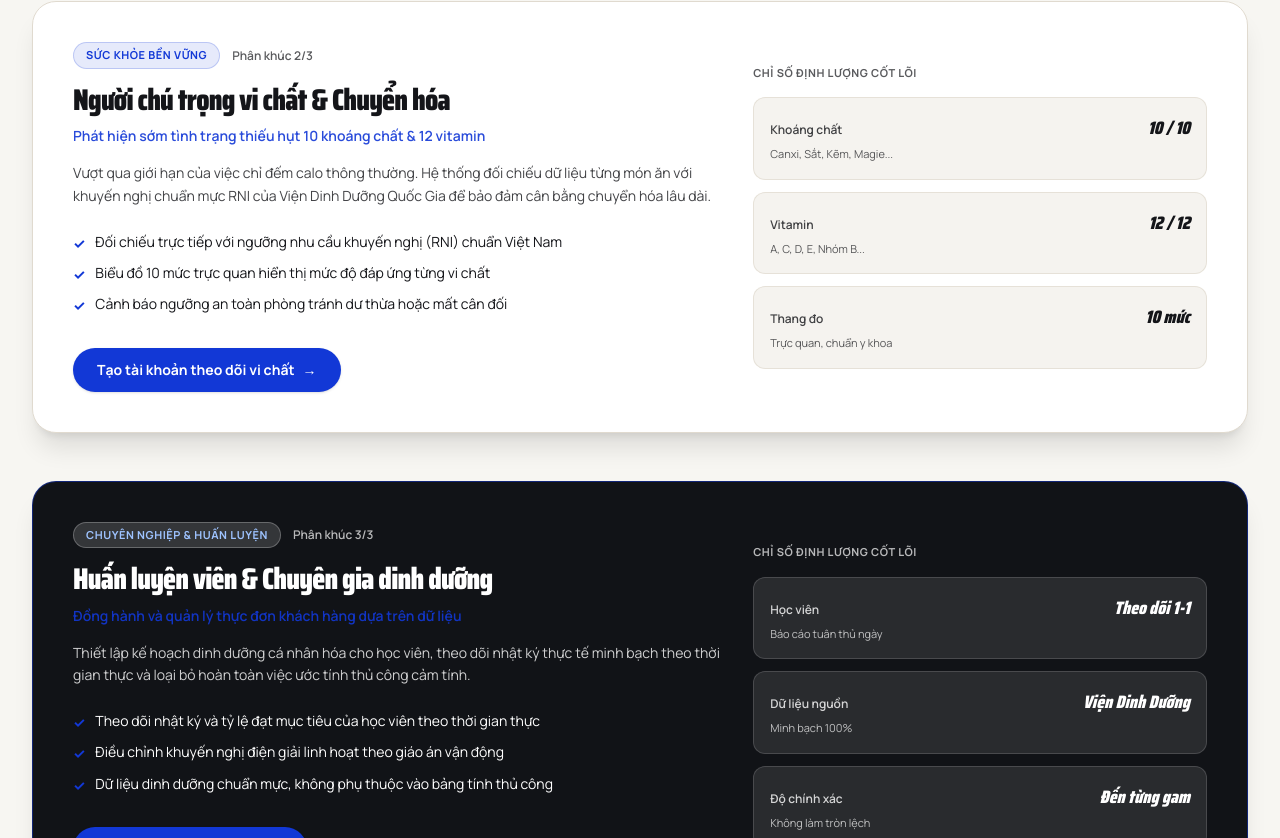
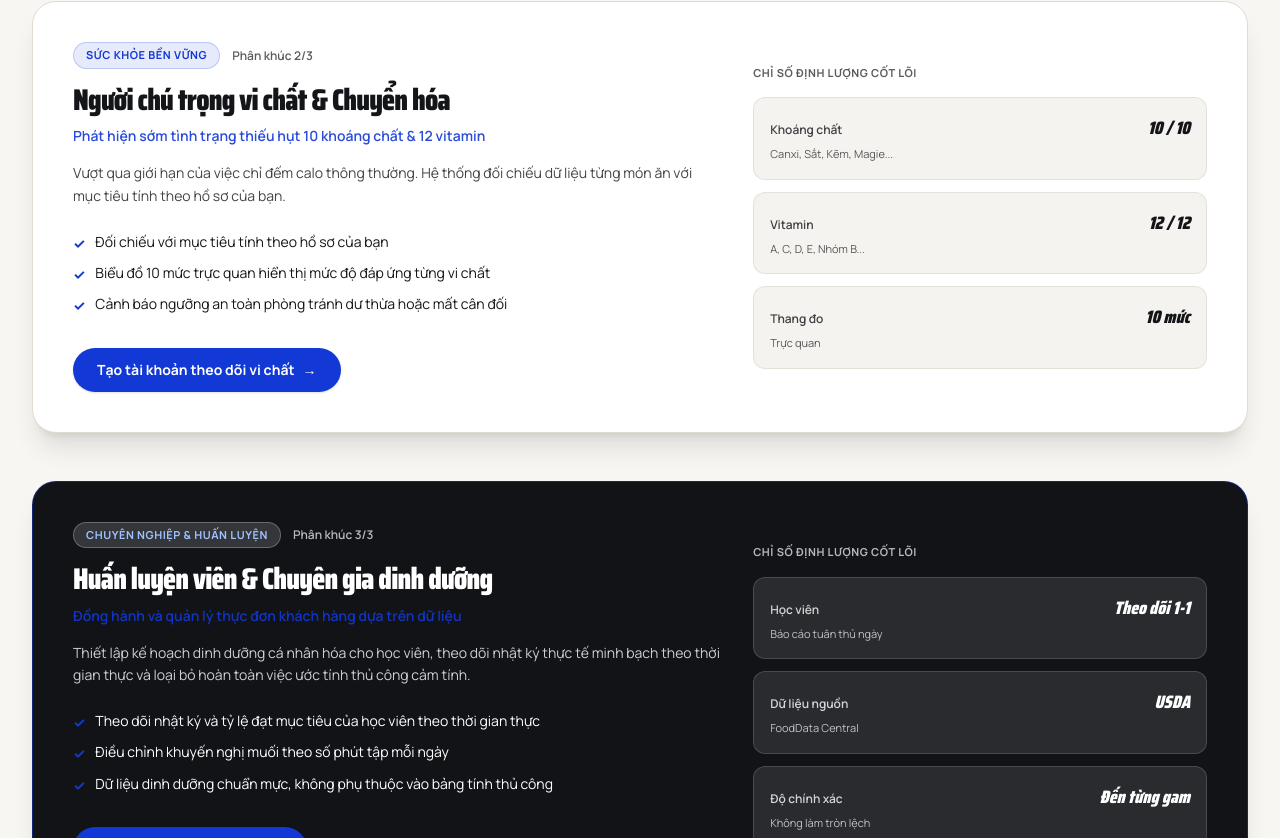
Before and after one commit to DongDuong2001/nutrition-fortifykitchen, a Next.js app in the folder apps/web/: page /landing in a window 1280 px wide. Shown: the part 1662-2500 px from the top of the page. Built offline with nearby package versions, Linux system fonts and the light colour scheme; no server answers.

Commit message:
cc-41: landing copy keeps true claims only

```diff
--- a/apps/web/app/landing/page.tsx
+++ b/apps/web/app/landing/page.tsx
@@ -6,9 +6,9 @@ import { KilnWordmarkFooter } from "@/components/landing/kiln-wordmark-footer";
 import { FloatingPhone } from "@/components/landing/floating-phone";
 
 export const metadata = {
-  title: "H1T MICRO — Hệ thống theo dõi 22 vi chất và năng lượng chuẩn khoa học",
+  title: "H1T MICRO — Hệ thống theo dõi 22 vi chất và năng lượng",
   description:
-    "Nền tảng kiểm soát dinh dưỡng toàn diện: định lượng chính xác 22 vi chất thiết yếu và cân bằng năng lượng theo tiêu chuẩn khuyến nghị RNI/RDA của Viện Dinh Dưỡng Quốc Gia và USDA.",
+    "Theo dõi 22 vi chất và năng lượng mỗi ngày. Mục tiêu tính theo hồ sơ của bạn, dữ liệu món ăn từ USDA FoodData Central.",
 };
 
 const STEPS = [
@@ -16,7 +16,7 @@ const STEPS = [
     num: "01",
     stepLabel: "BƯỚC 1",
     title: "Ghi nhận khẩu phần chính xác",
-    desc: "Tra cứu từ danh mục thực phẩm chuẩn hoá (Viện Dinh Dưỡng & USDA). Ghi nhanh nhiều món liên tiếp vào từng bữa ăn với khối lượng gam thực tế.",
+    desc: "Tra cứu từ dữ liệu USDA FoodData Central. Ghi nhanh nhiều món liên tiếp vào từng bữa ăn với khối lượng gam thực tế.",
     microUi: (
       <div className="p-3.5 rounded-2xl bg-page/80 border border-card-border/70 flex items-center justify-between">
         <div className="flex items-center gap-2.5 min-w-0">
@@ -38,12 +38,12 @@ const STEPS = [
     num: "02",
     stepLabel: "BƯỚC 2",
     title: "Phân tích 22 vi chất thời gian thực",
-    desc: "Tự động đối chiếu từng vitamin và khoáng chất với nhu cầu khuyến nghị RNI chuẩn Việt Nam qua biểu đồ 10 mức phân đoạn trực quan.",
+    desc: "Tự động đối chiếu từng vitamin và khoáng chất với mục tiêu tính theo hồ sơ của bạn qua biểu đồ 10 mức phân đoạn trực quan.",
     microUi: (
       <div className="p-3.5 rounded-2xl bg-page/80 border border-card-border/70 flex flex-col gap-2">
         <div className="flex items-center justify-between text-[11px]">
           <span className="font-semibold text-secondary">Canxi (Ca)</span>
-          <span className="font-extrabold text-level-green">85% chuẩn RNI</span>
+          <span className="font-extrabold text-level-green">85% mục tiêu</span>
         </div>
         <div className="h-1.5 w-full bg-card-border/50 rounded-full overflow-hidden">
           <div className="h-full bg-level-green rounded-full" style={{ width: "85%" }} />
@@ -62,7 +62,7 @@ const STEPS = [
     num: "03",
     stepLabel: "BƯỚC 3",
     title: "Tối ưu hóa theo cường độ vận động",
-    desc: "Hệ thống tự động tính toán nhu cầu bù muối điện giải và nước theo thời lượng tập luyện thực tế mỗi ngày, đồng bộ giáo án cùng huấn luyện viên.",
+    desc: "Hệ thống tự động tính toán nhu cầu bù muối điện giải và nước theo thời lượng tập luyện thực tế mỗi ngày.",
     microUi: (
       <div className="p-3.5 rounded-2xl bg-page/80 border border-card-border/70 flex items-center justify-between">
         <div>
@@ -104,8 +104,8 @@ const TRANSPARENCY_PRINCIPLES = [
   {
     tag: "NGUỒN GỐC MINH BẠCH",
     title: "Gắn nhãn rõ ràng nguồn thực phẩm",
-    desc: "Mọi món ăn hiển thị rõ ràng nguồn gốc dữ liệu: Bảng thành phần dinh dưỡng Việt Nam, cơ sở dữ liệu USDA hoặc món do người dùng tự tạo, phân định rạch ròi.",
-    badge: "100% kiểm chứng nguồn gốc",
+    desc: "Mỗi món có nhãn nguồn: USDA, bảng thành phần Việt Nam, nhãn bao bì, món ước tính hoặc món do bạn tự tạo.",
+    badge: "Mỗi món có nhãn nguồn",
     icon: (
       <svg className="w-5 h-5 text-level-green" viewBox="0 0 24 24" fill="none" stroke="currentColor" strokeWidth="2" aria-hidden="true">
         <path d="M9 12l2 2 4-4" />
@@ -115,9 +115,9 @@ const TRANSPARENCY_PRINCIPLES = [
   },
   {
     tag: "BẢO MẬT & QUYỀN RIÊNG TƯ",
-    title: "Tự chủ dữ liệu cá nhân hoàn toàn",
-    desc: "Bạn có toàn quyền xuất báo cáo, sao lưu hoặc xoá vĩnh viễn nhật ký dinh dưỡng và dữ liệu cơ thể của mình bất kỳ lúc nào mà không bị ràng buộc.",
-    badge: "Quyền riêng tư tuyệt đối",
+    title: "Dữ liệu gắn với tài khoản của bạn",
+    desc: "Nhật ký và hồ sơ của bạn gắn với tài khoản của bạn. Chính sách quyền riêng tư nêu rõ dữ liệu nào được lưu và lưu ở đâu.",
+    badge: "Có chính sách quyền riêng tư",
     icon: (
       <svg className="w-5 h-5 text-blue" viewBox="0 0 24 24" fill="none" stroke="currentColor" strokeWidth="2" aria-hidden="true">
         <rect x="3" y="11" width="18" height="11" rx="2" ry="2" />
@@ -191,8 +191,8 @@ export default function LandingPage() {
               </h1>
 
               <p className="mt-6 text-base sm:text-lg text-secondary leading-relaxed max-w-2xl font-normal">
-                Không chỉ dừng lại ở calories. H1T MICRO cung cấp hệ thống định lượng minh bạch 10 khoáng chất
-                và 12 vitamin theo tiêu chuẩn khuyến nghị RNI/RDA của Viện Dinh Dưỡng Quốc Gia và Bộ Nông Nghiệp Hoa Kỳ (USDA).
+                Không chỉ dừng lại ở calories. H1T MICRO cung cấp hệ thống theo dõi 10 khoáng chất
+                và 12 vitamin, với mục tiêu tính theo hồ sơ của bạn và dữ liệu từ USDA FoodData Central.
               </p>
 
               <div className="mt-8 flex flex-wrap items-center gap-4">
@@ -319,7 +319,7 @@ export default function LandingPage() {
               Minh bạch số liệu là ưu tiên hàng đầu
             </h3>
             <p className="mt-3 text-secondary text-sm sm:text-base leading-relaxed">
-              H1T MICRO tuân thủ các nguyên tắc khoa học khắt khe nhất để bạn và huấn luyện viên an tâm đưa ra quyết định dinh dưỡng.
+              Số liệu hiển thị rõ nguồn, và chỗ chưa có dữ liệu thì để trống thay vì tự điền.
             </p>
           </div>
 
@@ -362,7 +362,7 @@ export default function LandingPage() {
           <div className="mt-12 rounded-2xl border border-card-border/80 bg-card/60 p-4 sm:p-5 flex flex-wrap items-center justify-between gap-4 text-xs font-semibold text-secondary">
             <div className="flex items-center gap-2">
               <span className="w-2 h-2 rounded-full bg-level-green" />
-              <span>Tiêu chuẩn khuyến nghị RNI Viện Dinh Dưỡng Quốc Gia</span>
+              <span>Mục tiêu tính theo hồ sơ của bạn</span>
             </div>
             <div className="flex items-center gap-2">
               <span className="w-2 h-2 rounded-full bg-blue" />
@@ -370,7 +370,7 @@ export default function LandingPage() {
             </div>
             <div className="flex items-center gap-2">
               <span className="w-2 h-2 rounded-full bg-ink" />
-              <span>Bảo mật dữ liệu cá nhân theo tiêu chuẩn y tế</span>
+              <span>Chính sách quyền riêng tư công khai</span>
             </div>
           </div>
         </div>
--- a/apps/web/components/home/desktop-intro.tsx
+++ b/apps/web/components/home/desktop-intro.tsx
@@ -43,7 +43,7 @@ export function DesktopIntroBanner() {
           <div className="flex items-center gap-3 text-sm">
             <span className="font-display italic font-black text-blue">H1T MICRO</span>
             <span className="text-secondary font-medium">
-              Hệ thống theo dõi 22 vi chất và năng lượng theo tiêu chuẩn khoa học RNI/RDA.
+              Theo dõi 22 vi chất và năng lượng mỗi ngày.
             </span>
           </div>
           <button
@@ -64,14 +64,14 @@ export function DesktopIntroBanner() {
                   Khoa học dinh dưỡng &amp; Vi chất
                 </span>
                 <span className="text-xs text-secondary">·</span>
-                <span className="text-xs text-secondary font-medium">Bảng thành phần Viện Dinh Dưỡng &amp; USDA</span>
+                <span className="text-xs text-secondary font-medium">Dữ liệu từ USDA FoodData Central</span>
               </div>
               <h2 className="m-0 text-xl font-bold text-text">
                 Kiểm soát năng lượng và cân bằng 22 vi chất thiết yếu
               </h2>
               <p className="m-0 text-sm text-secondary leading-relaxed max-w-[850px]">
                 Nền tảng định lượng minh bạch: theo dõi chi tiết 10 khoáng chất và 12 vitamin mỗi ngày,
-                tự động đối chiếu với ngưỡng nhu cầu khuyến nghị (RNI) và giới hạn an toàn để duy trì sức khỏe bền vững.
+                tự động đối chiếu với mục tiêu tính theo hồ sơ của bạn.
               </p>
             </div>
             <button
@@ -102,7 +102,7 @@ export function DesktopIntroBanner() {
             <div className="flex flex-col gap-1.5 p-3 rounded-xl bg-page border border-card-border/60">
               <div className="text-xs font-bold text-text">3. Điều chỉnh theo vận động</div>
               <p className="m-0 text-xs text-secondary leading-relaxed">
-                Tự động tối ưu hóa lượng muối khoáng và nước theo cường độ tập luyện, đồng bộ tiến độ cùng chuyên viên hướng dẫn.
+                Tự động tối ưu hóa lượng muối khoáng và nước theo cường độ tập luyện.
               </p>
             </div>
           </div>
--- a/apps/web/components/landing/kiln-wordmark-footer.tsx
+++ b/apps/web/components/landing/kiln-wordmark-footer.tsx
@@ -445,7 +445,7 @@ export function KilnWordmarkFooter({
   motto = ["22 VI CHẤT", "CHUẨN KHOA HỌC"],
   address = [
     "Hệ thống theo dõi dinh dưỡng và vi chất",
-    "↳ Dữ liệu Viện Dinh Dưỡng & USDA",
+    "↳ Dữ liệu từ USDA FoodData Central",
     "Hà Nội — Việt Nam",
   ],
   navigationTitle = "Tính năng",
@@ -453,7 +453,7 @@ export function KilnWordmarkFooter({
   followTitle = "Tài khoản & Kết nối",
   socials = DEFAULT_SOCIALS,
   year = 2026,
-  registry = "Hệ thống chuẩn hóa 22 vi chất và kiểm soát năng lượng theo khuyến nghị RNI/RDA",
+  registry = "Hệ thống chuẩn hóa 22 vi chất và kiểm soát năng lượng theo mục tiêu tính từ hồ sơ của bạn",
   legal = DEFAULT_LEGAL,
   surface = "#1238D6", // Cobalt Blue
   deep = "#111317", // Ink Black
--- a/apps/web/components/landing/stacking-audiences.tsx
+++ b/apps/web/components/landing/stacking-audiences.tsx
@@ -39,9 +39,9 @@ const AUDIENCES_DATA: AudienceCardData[] = [
     tag: "SỨC KHỎE BỀN VỮNG",
     title: "Người chú trọng vi chất & Chuyển hóa",
     subtitle: "Phát hiện sớm tình trạng thiếu hụt 10 khoáng chất & 12 vitamin",
-    desc: "Vượt qua giới hạn của việc chỉ đếm calo thông thường. Hệ thống đối chiếu dữ liệu từng món ăn với khuyến nghị chuẩn mực RNI của Viện Dinh Dưỡng Quốc Gia để bảo đảm cân bằng chuyển hóa lâu dài.",
+    desc: "Vượt qua giới hạn của việc chỉ đếm calo thông thường. Hệ thống đối chiếu dữ liệu từng món ăn với mục tiêu tính theo hồ sơ của bạn.",
     points: [
-      "Đối chiếu trực tiếp với ngưỡng nhu cầu khuyến nghị (RNI) chuẩn Việt Nam",
+      "Đối chiếu với mục tiêu tính theo hồ sơ của bạn",
       "Biểu đồ 10 mức trực quan hiển thị mức độ đáp ứng từng vi chất",
       "Cảnh báo ngưỡng an toàn phòng tránh dư thừa hoặc mất cân đối",
     ],
@@ -51,7 +51,7 @@ const AUDIENCES_DATA: AudienceCardData[] = [
     stats: [
       { label: "Khoáng chất", value: "10 / 10", hint: "Canxi, Sắt, Kẽm, Magie..." },
       { label: "Vitamin", value: "12 / 12", hint: "A, C, D, E, Nhóm B..." },
-      { label: "Thang đo", value: "10 mức", hint: "Trực quan, chuẩn y khoa" },
+      { label: "Thang đo", value: "10 mức", hint: "Trực quan" },
     ],
   },
   {
@@ -61,7 +61,7 @@ const AUDIENCES_DATA: AudienceCardData[] = [
     desc: "Thiết lập kế hoạch dinh dưỡng cá nhân hóa cho học viên, theo dõi nhật ký thực tế minh bạch theo thời gian thực và loại bỏ hoàn toàn việc ước tính thủ công cảm tính.",
     points: [
       "Theo dõi nhật ký và tỷ lệ đạt mục tiêu của học viên theo thời gian thực",
-      "Điều chỉnh khuyến nghị điện giải linh hoạt theo giáo án vận động",
+      "Điều chỉnh khuyến nghị muối theo số phút tập mỗi ngày",
       "Dữ liệu dinh dưỡng chuẩn mực, không phụ thuộc vào bảng tính thủ công",
     ],
     ctaText: "Bắt đầu cùng H1T MICRO",
@@ -69,7 +69,7 @@ const AUDIENCES_DATA: AudienceCardData[] = [
     theme: "cobalt",
     stats: [
       { label: "Học viên", value: "Theo dõi 1-1", hint: "Báo cáo tuân thủ ngày" },
-      { label: "Dữ liệu nguồn", value: "Viện Dinh Dưỡng", hint: "Minh bạch 100%" },
+      { label: "Dữ liệu nguồn", value: "USDA", hint: "FoodData Central" },
       { label: "Độ chính xác", value: "Đến từng gam", hint: "Không làm tròn lệch" },
     ],
   },
```
